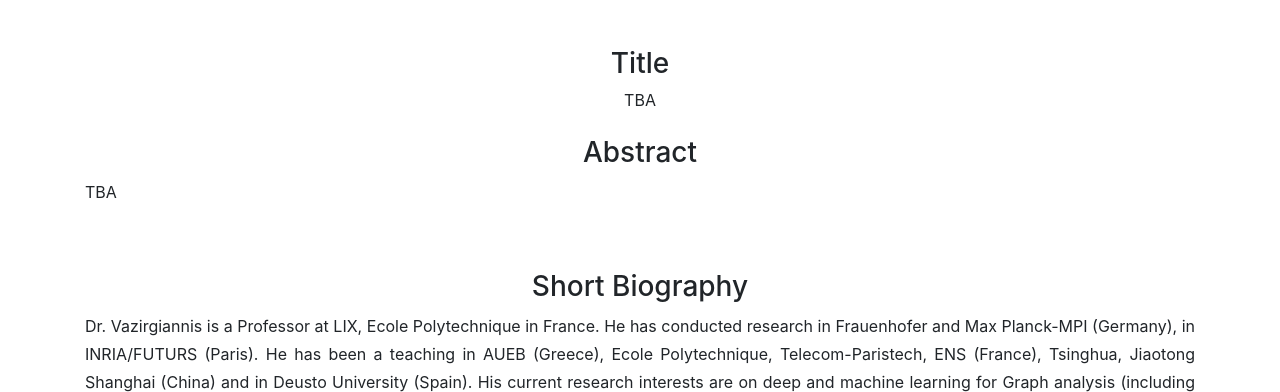
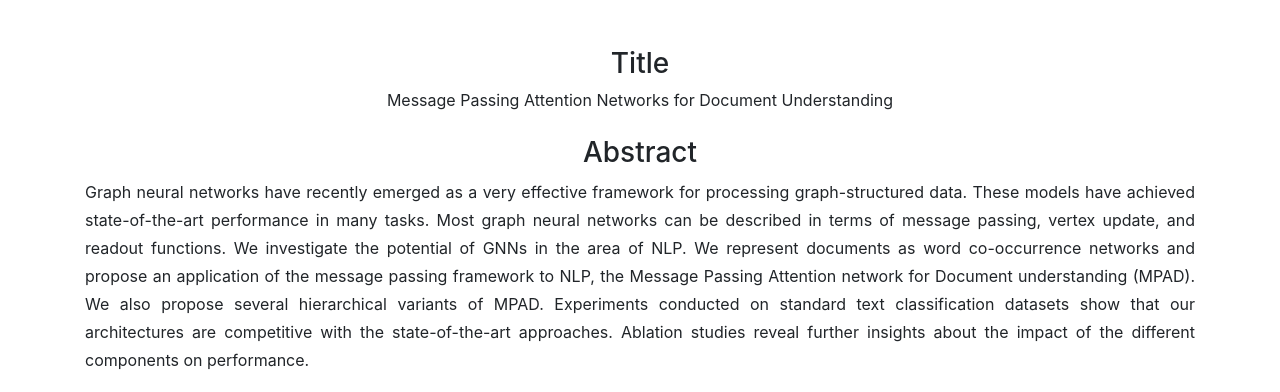
Before and after one commit to alammehwish/dl4kg_eswc_2020, a website with bundled scripts: page index.html in a window 1280 px wide. Shown: the part 2832-3224 px from the top of the page. Built offline with nearby package versions, Linux system fonts and the light colour scheme; files whose address does not match are found by name; a web font is replaced by a local one.

Commit message:
Update index.html

```diff
--- a/index.html
+++ b/index.html
@@ -188,9 +188,9 @@
               <p class="text-muted">Ecole Polytechnique, France</p>
             </div>
           </div>
-          <h3>Title</h3> TBA <br /><br />
+          <h3>Title</h3>Message Passing Attention Networks for Document Understanding<br /><br />
           <h3>Abstract</h3>
-          <p style="text-align:justify">TBA</p> <br /><br />
+          <p style="text-align:justify">Graph neural networks have recently emerged as a very effective framework for processing graph-structured data. These models have achieved state-of-the-art performance in many tasks. Most graph neural networks can be described in terms of message passing, vertex update, and readout functions. We investigate the potential of GNNs in the area of NLP.  We represent documents as word co-occurrence networks and propose an application of the message passing framework to NLP, the Message Passing Attention network for Document understanding (MPAD). We also propose several hierarchical variants of MPAD. Experiments conducted on standard text classification datasets show that our architectures are competitive with the state-of-the-art approaches. Ablation studies reveal further insights about the impact of the different components on performance. </p> <br /><br />
           <h3>Short Biography</h3>
           <p style="text-align:justify">Dr. Vazirgiannis is a Professor at LIX, Ecole Polytechnique in France. He has conducted research in  Frauenhofer and Max Planck-MPI (Germany), in INRIA/FUTURS (Paris). He has been a teaching in AUEB (Greece), Ecole Polytechnique, Telecom-Paristech, ENS (France), Tsinghua, Jiaotong Shanghai (China) and in Deusto University (Spain).  His current research interests are on deep and machine learning for Graph analysis (including community detection, graph classification, clustering and embeddings, influence maximization), Text mining including Graph of Words, deep learning for word embeddings with applications to web advertising and marketing, event detection and summarization. He has active cooperation with industrial partners in the area of data analytics and machine learning for large scale data repositories in different application domains. He has supervised twenty completed PhD theses. He has published three books and more than a 200 papers in international refereed journals and conferences and received best paper awards in ACM CIKM2013 and IJCAI2018. He has organized large scale conferences in the area of Data Mining and Machine Learning (such as ECML/PKDD) while he participates in the senior PC of AI and ML conferences – such as AAAI and IJCAI. He has received the ERCIM and the Marie Curie EU fellowships, the Rhino-Bird International Academic Expert Award by Tencent and between 2015 and 2018 he lead the AXA Data Science chair.</p>
 
```
